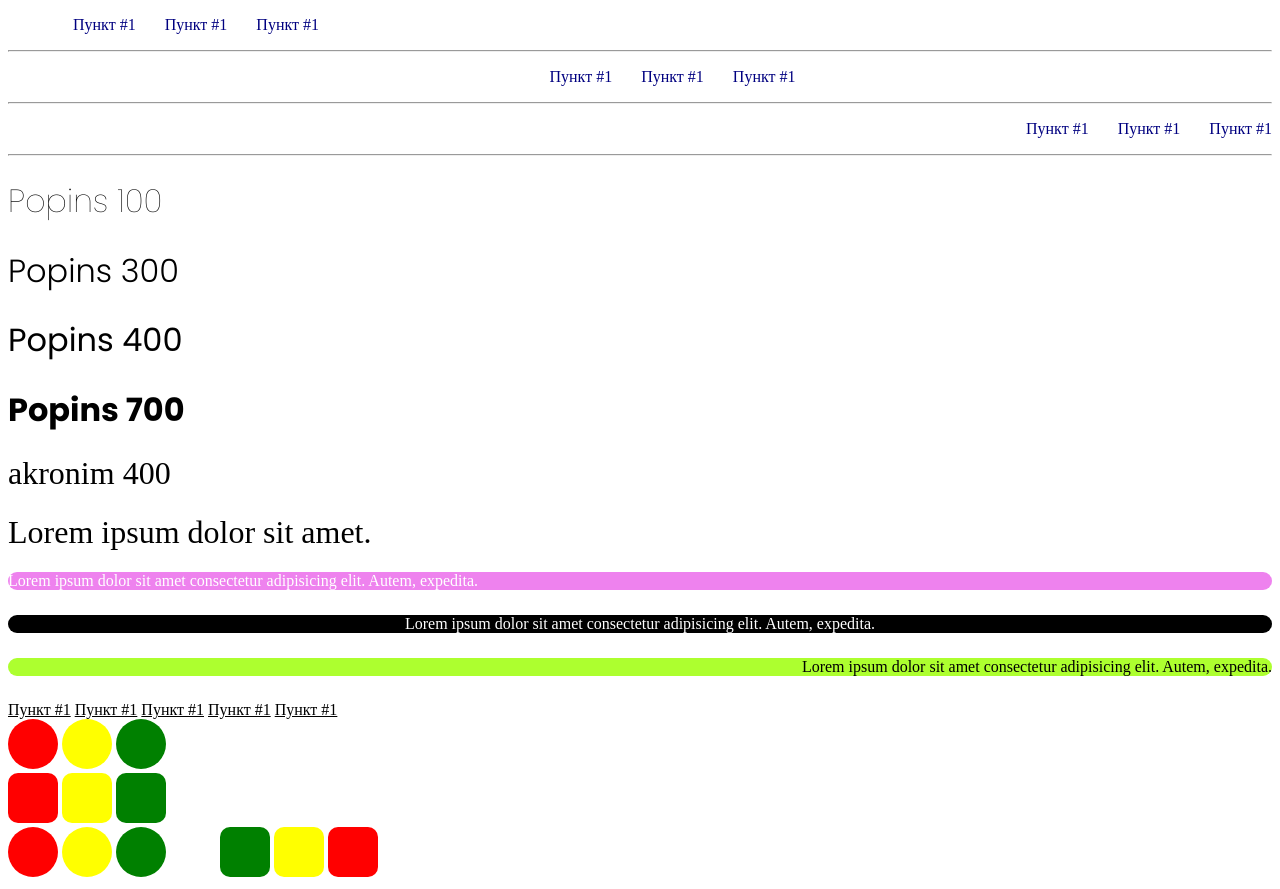
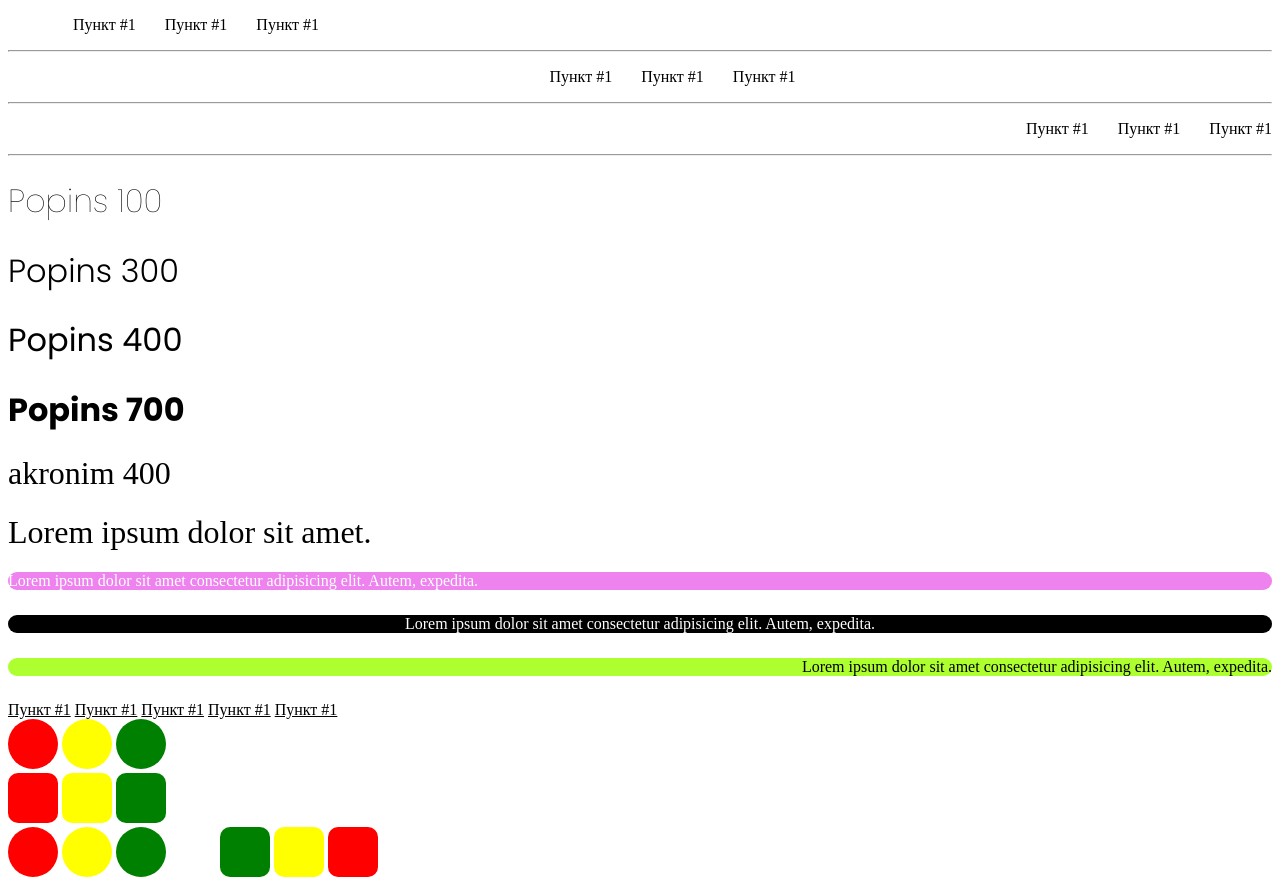
Before and after one commit to LemonArt13/dz5-css, a plain HTML site: page index.html in a window 1280 px wide. Drawn offline with Linux system fonts and the light colour scheme.

Commit message:
Update style.css

```diff
--- a/style.css
+++ b/style.css
@@ -12,13 +12,13 @@
 
 .list-link{
     margin-left: 25px;
-    color: navy;
+    color: black;
     transition: color .5s;
     text-decoration: none;
 }
 
 .list-link:hover{
-    color:yellow;
+    color:yellowgreen;
 }
 
 .list-left{
```
